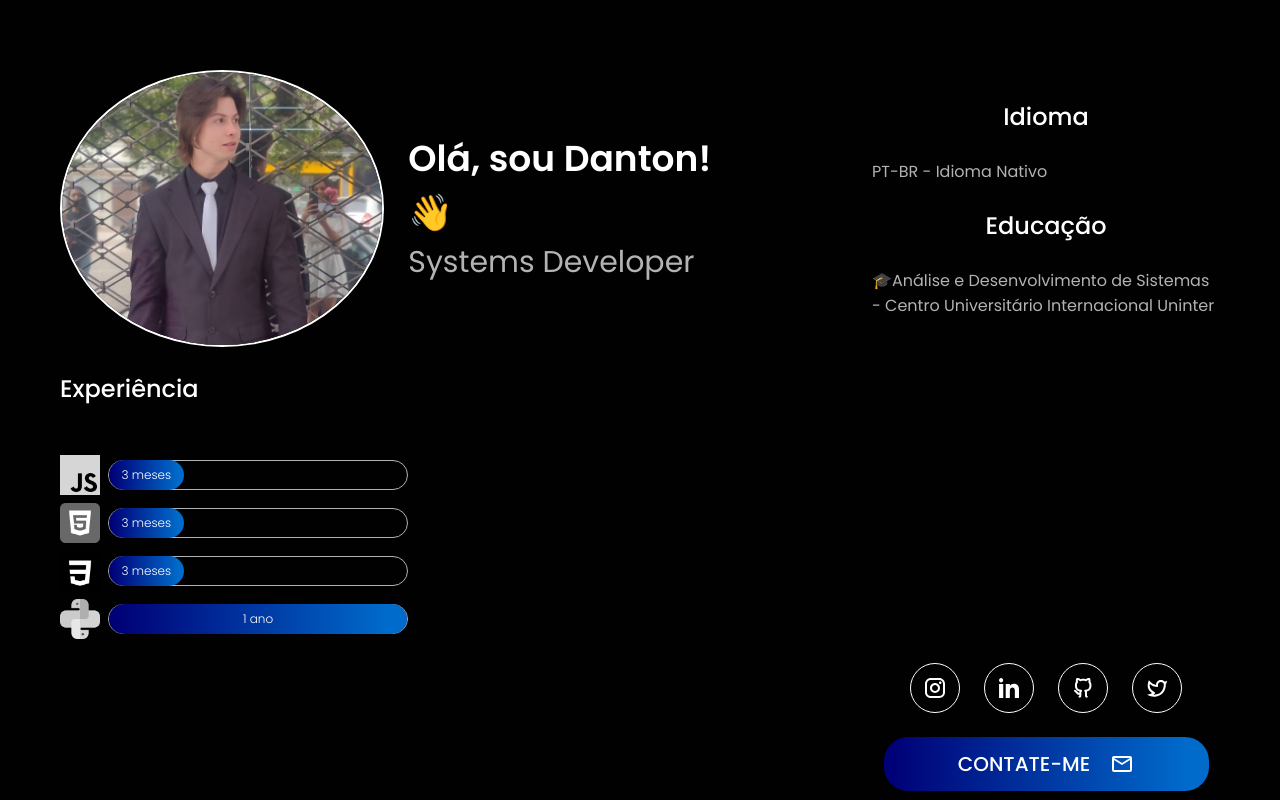
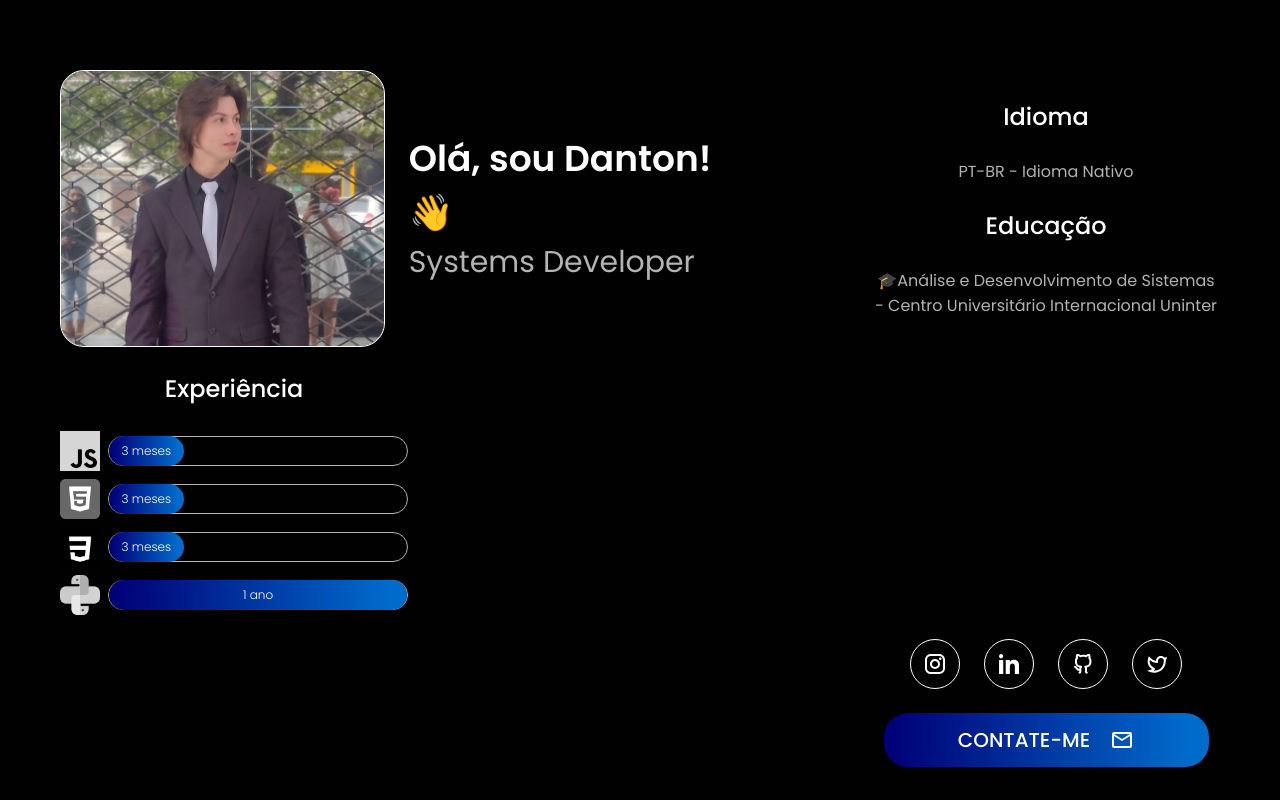
Before and after one commit to danton-ferrari/portifolio01, a Next.js app: page / in a window 1280 px wide. Built offline with nearby package versions, Linux system fonts and the light colour scheme.

Commit message:
Melhorias

```diff
--- a/src/app/components/experience/experience.scss
+++ b/src/app/components/experience/experience.scss
@@ -72,12 +72,12 @@
   }
 
   @media (min-width: 768px) {
-    align-items: flex-start;
+    align-items: center;
 
-    p {
-      font-size: 24px;
-      line-height: 36px;
-      text-align: start;
-    }
+    // p {
+    //   font-size: 24px;
+    //   line-height: 36px;
+    //   text-align: start;
+    // }
   }
 }
--- a/src/app/components/experience/experience.tsx
+++ b/src/app/components/experience/experience.tsx
@@ -7,7 +7,6 @@ export function Experience() {
   return (
     <div className="experience">
       <SectionTitle text="Experiência" />
-      <p></p>
       <div className="experience-time">
         <div className="experience-language">
           <Image
--- a/src/app/components/header/header.scss
+++ b/src/app/components/header/header.scss
@@ -39,9 +39,8 @@
     }
 
     img {
-            border-radius: 100%;
-            border: 2px solid white;
-        }
-
+      border-radius: 24px;
+      border: 1.5px solid white;
     }
   }
+}
--- a/src/app/components/information/information.scss
+++ b/src/app/components/information/information.scss
@@ -12,11 +12,15 @@
     display: flex;
     flex-direction: column;
     gap: 24px;
-        align-items: flex-start;
+    align-items: center;
     width: 100%;
   }
 
   span {
     color: var(--text-secundary);
   }
+
+  .curso {
+    text-align: center;
   }
+}
--- a/src/app/components/information/information.tsx
+++ b/src/app/components/information/information.tsx
@@ -11,10 +11,12 @@ export function Info() {
       </div>
       <SectionTitle text="Educação" />
       <div className="educational-info">
-        <span>🎓</span>
-        <span>
-          Análise e Desenvolvimento de Sistemas - Centro Universitário
-          Internacional Uninter
+        <span className="curso">
+          <p>
+            <span>🎓</span>
+            Análise e Desenvolvimento de Sistemas - Centro Universitário
+            Internacional Uninter
+          </p>
         </span>
       </div>
     </div>
--- a/src/app/components/sectionTitle/section-title.scss
+++ b/src/app/components/sectionTitle/section-title.scss
@@ -8,6 +8,6 @@
   @media (min-width: 768px) {
     font-size: 24px;
     line-height: 36px;
-        text-align: start;
+    text-align: center;
   }
 }
```
Also changed, not shown: src/app/components/social-btns/social-btns.scss (indentation only). Lines whose indentation alone changed are shown as unchanged.
